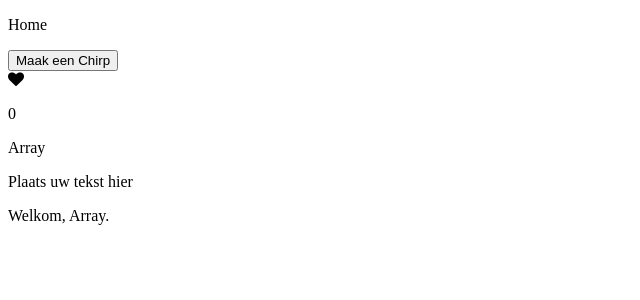
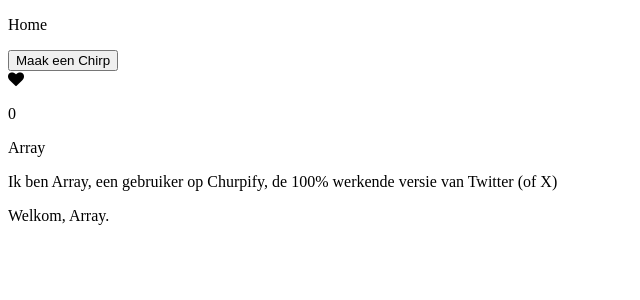
Before and after one commit to vincentIsNietBeschikbaar/Project3, a PHP site: page /hoofdpagina.php in a window 1280 px wide. Shown: the top 300 px of the page, without its empty margins (0-640 px from the left). Run offline with PHP 8.4, Linux system fonts and the light colour scheme; the visitor is signed in with stand-in values (Sample User, id 1).

Commit message:
Placeholder tekst aangepast
Het bericht geeft nu "Ik ben <gebruikersnaam>, een gebruiker op Churpify, de 100% werkende versie van Twitter (of X)" ipv "Plaats uw tekst hier"

```diff
--- a/PHP/hoofdpagina.php
+++ b/PHP/hoofdpagina.php
@@ -32,7 +32,7 @@ session_start();
             <p class="naamInTweet"><?php echo $_SESSION["user"] ?> </p>
         </nav>
         <nav class="tweetBox">
-            <p class="textInTweet">Plaats uw tekst hier</p>
+            <p class="textInTweet">Ik ben <?php echo $_SESSION["user"] ?>, een gebruiker op Churpify, de 100% werkende versie van Twitter (of X)</p>
         </nav>
     </nav>
 
```
